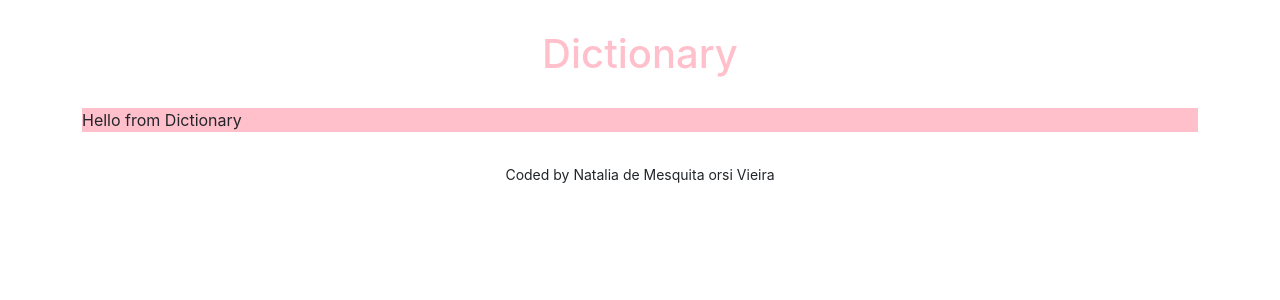
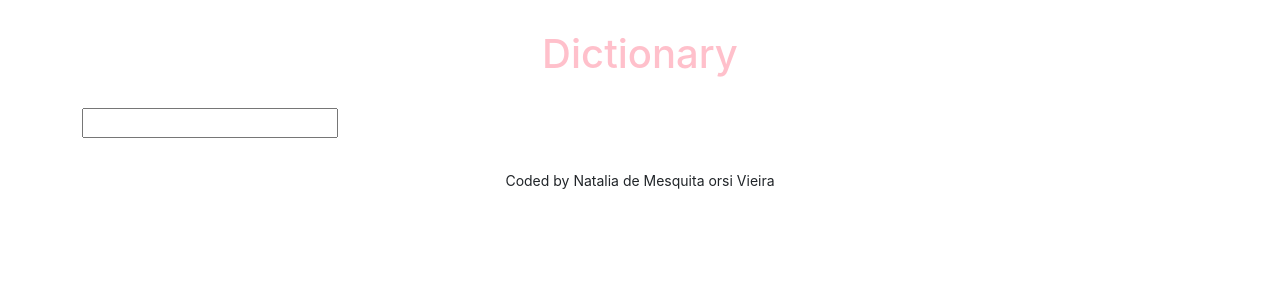
Before and after one commit to NataliaOrsi/dictionary-app, a React (Create React App) app: page / in a window 1280 px wide. Shown: the top 300 px of the page. Built offline with nearby package versions, Linux system fonts and the light colour scheme.

Commit message:
Added the search form to the dictionary

```diff
--- a/src/Dictionary.css
+++ b/src/Dictionary.css
@@ -1,3 +1,2 @@
 .Dictionary {
-    background-color: pink;
 }
--- a/src/Dictionary.js
+++ b/src/Dictionary.js
@@ -1,6 +1,23 @@
-import React from "react";
+import React, { useState } from "react";
 import "./Dictionary.css";
 
 export default function Dictionary() {
-    return <div className="Dictionary">Hello from Dictionary</div>
+    let [keyword, setKeyword] = useState("");
+
+    function search(event) {
+        event.preventDefault();
+        alert(`Searching for ${keyword} definition`);
+    }
+
+    function handleSearch(event) {
+        setKeyword(event.target.value);
+    }
+
+    return (
+    <div className="Dictionary">
+        <form onSubmit={search}>
+            <input type="search" onChange={handleSearch} />
+        </form>
+    </div>
+    );
 }
```
